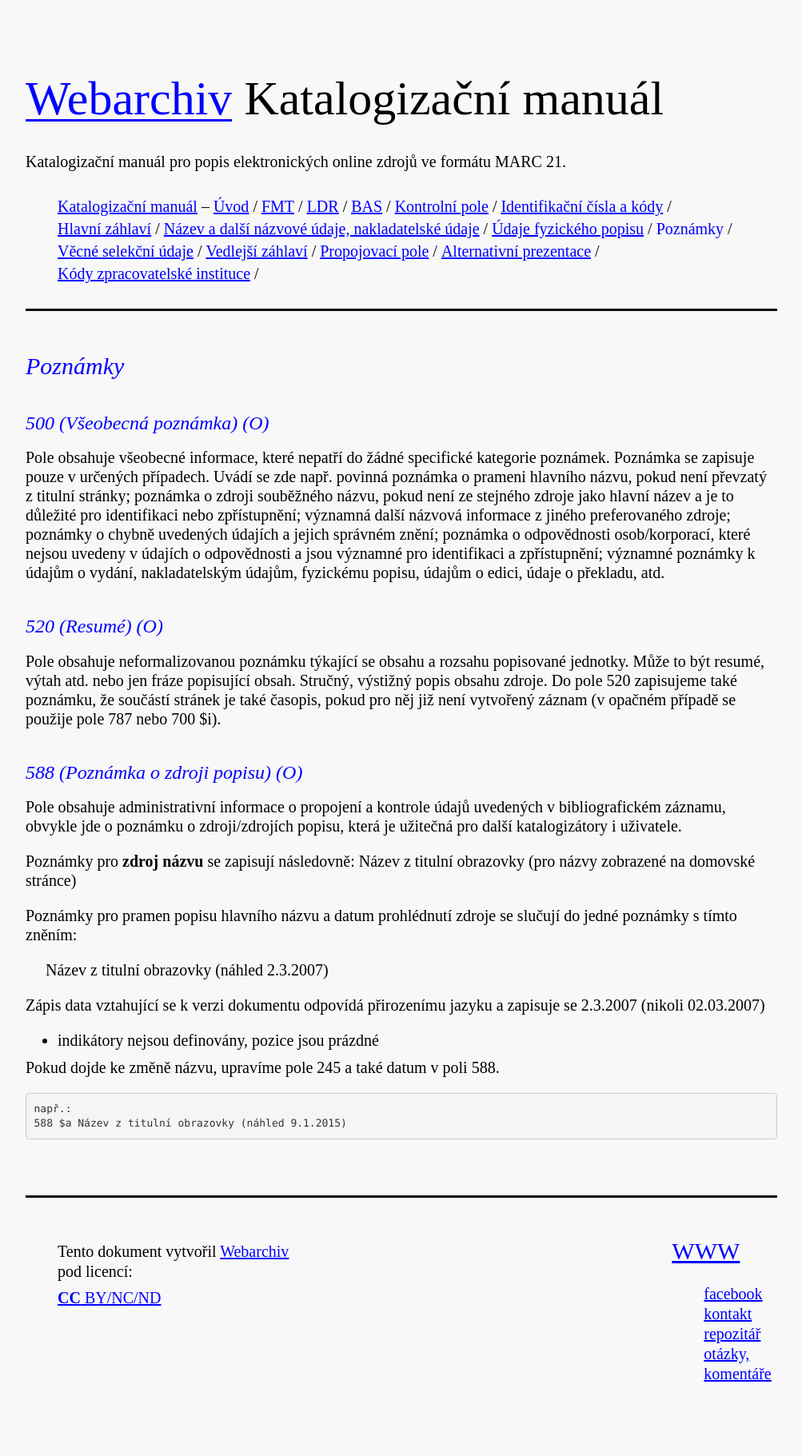
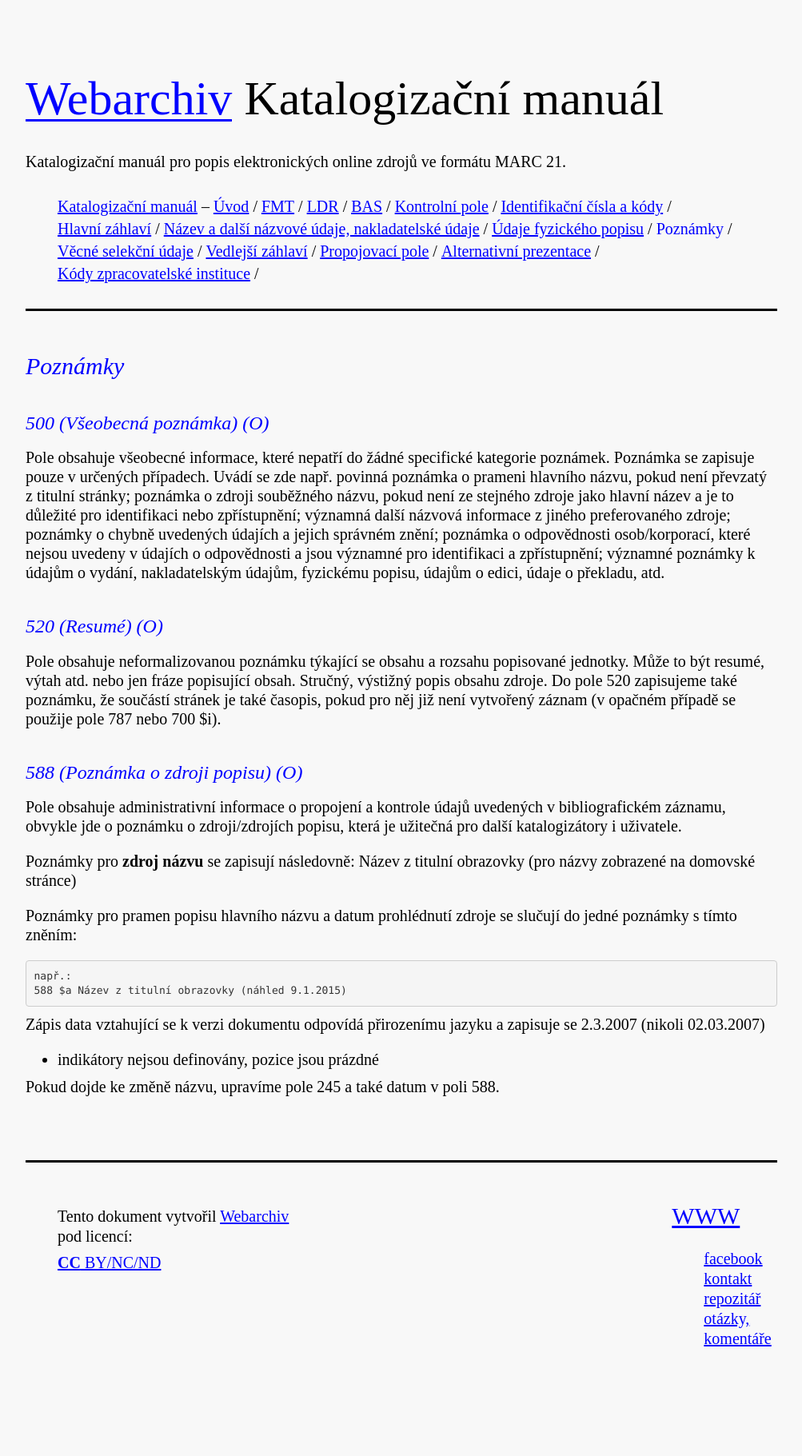
Before and after one commit to WebarchivCZ/katalogizacni-manual, a Jekyll site: the page built from _posts/2017-06-18-Poznamky.md, in a window 1280 px wide. Shown: the whole page at 80% size, without its empty margins (138-1141 px from the left). Built offline with Jekyll 4.4.1, drawn with Linux system fonts in a browser that asks for light colours; after the commit the page ends 1777 px from its top, so only the background shows below that.

Commit message:
Poznamky-doplnena citace do pole 588

````diff
--- a/_posts/2017-06-18-Poznamky.md
+++ b/_posts/2017-06-18-Poznamky.md
@@ -25,7 +25,10 @@
 
 Poznámky pro pramen popisu hlavního názvu a datum prohlédnutí zdroje se slučují do jedné poznámky s tímto zněním:
 
-&nbsp;&nbsp;&nbsp;&nbsp; Název z titulní obrazovky (náhled 2.3.2007)
+```
+např.:
+588 $a Název z titulní obrazovky (náhled 9.1.2015)
+```
 
 Zápis data vztahující se k verzi dokumentu odpovídá přirozenímu jazyku a zapisuje se 2.3.2007 (nikoli 02.03.2007)
 
@@ -34,8 +37,3 @@
 
 
 Pokud dojde ke změně názvu, upravíme pole 245 a také datum v poli 588.
-
-```
-např.:
-588 $a Název z titulní obrazovky (náhled 9.1.2015)
-```
````
